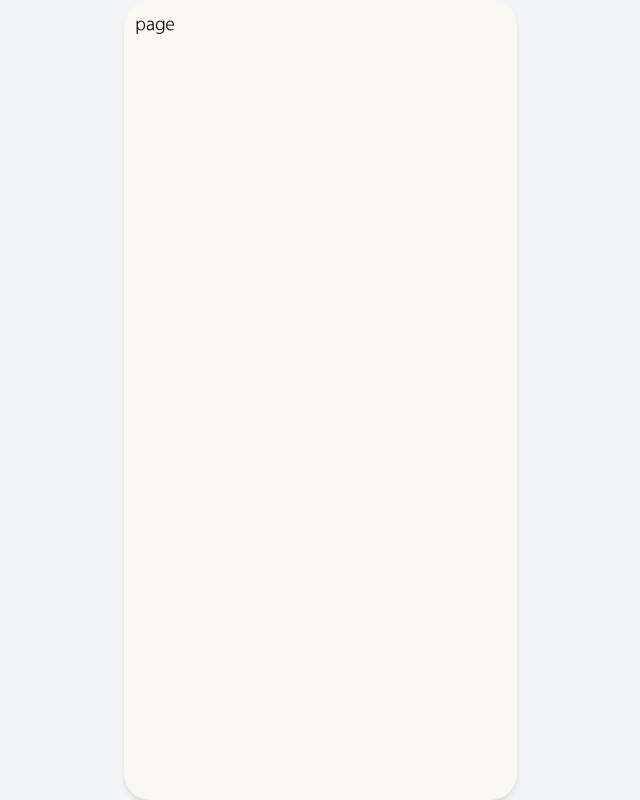
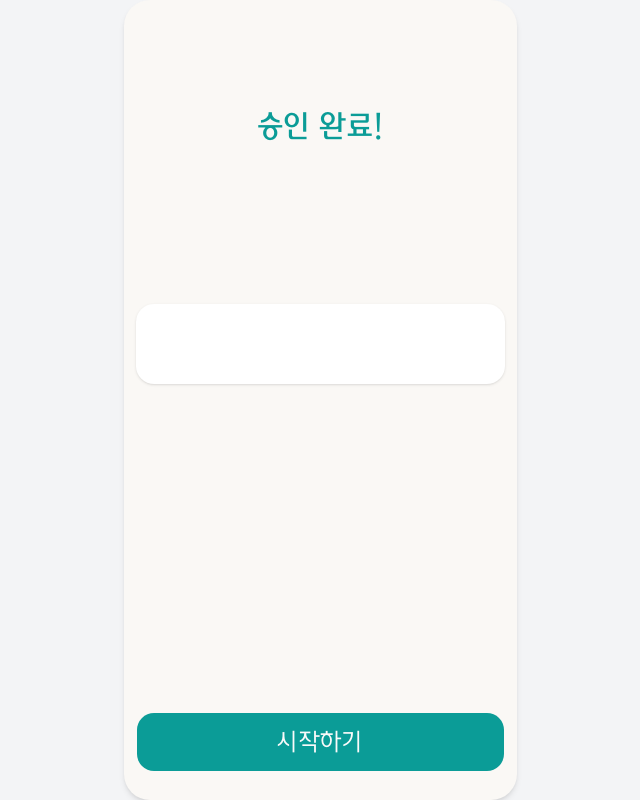
Before and after one commit to PrayForHanaro/Frontend, a Next.js app: page /onboarding/church/setup in a window 1280 px wide. Shown: the whole page, without its empty margins (320-960 px from the left). Built offline with nearby package versions, Linux system fonts and the light colour scheme.

Commit message:
feat: 교회 선택 완료 화면 추가 #12

```diff
--- a/app/(main)/onboarding/church/pending/page.tsx
+++ b/app/(main)/onboarding/church/pending/page.tsx
@@ -1,12 +1,18 @@
 'use client';
 import { Search } from 'lucide-react';
+import { useRouter } from 'next/navigation';
 import { useState } from 'react';
 import { Button } from '@/components/ui/button';
 import WhiteCard from '@/components/ui/cmm/WhiteCard';
 import { Input } from '@/components/ui/input';
 import { useDebounce } from '@/lib/debounce';
 
-//종교, 교회이름, 구역
+/**
+ * @page: 다니는 종교 단체 선택 페이지
+ * @description: 다니는 종교 단체 선택 페이지
+ * @author: 이정수
+ * @date: 2026-04-14
+ */
 
 // 임시 데이터
 const churchList = [
@@ -21,8 +27,13 @@ const username = '이징수';
 export default function Pending() {
   //TODO churchList를 DB에서 가져오기
   //TODO 가져온 데이터의 종료를 확인하고 띄워주기
+  const router = useRouter();
+  const [selectedItem, setSelectedItem] = useState<string | null>(null);
   const [filteredChurches, setFilteredChurches] = useState<string[]>([]);
 
+  const handleSelect = (item: string) => {
+    setSelectedItem((prev) => (prev === item ? null : item));
+  };
   const findChurch = (v: string) => {
     if (!v) {
       return [];
@@ -35,6 +46,21 @@ export default function Pending() {
 
   const debouncedSearch = useDebounce(findChurch, 300);
 
+  const handleKeyDown = (e: React.KeyboardEvent) => {
+    if (e.key === 'Enter') {
+      e.preventDefault();
+    }
+  };
+
+  const handleClick = () => {
+    const queryParams = new URLSearchParams({
+      id: '123', // TODO 수정 필요
+      name: selectedItem || '',
+      location: '영등포구',
+    });
+    router.push(`/onboarding/church/setup?${queryParams.toString()}`);
+  };
+
   return (
     <form className="relative min-h-full w-full">
       <h1 className="pt-24 text-center font-hana-medium text-3xl text-hana-light-mint">
@@ -46,7 +72,8 @@ export default function Pending() {
       <div className="flex items-center justify-center pt-20">
         <Search className="h-8 w-8 pr-1 text-gray-300" />
         <Input
-          id="fieldgroup-phone"
+          onKeyDown={handleKeyDown}
+          id="fieldgroup-religion"
           placeholder="다니시는 교회, 성당, 절을 검색해보세요"
           className="flex-1 bg-white p-5 pt-5 pb-5 text-2xl placeholder:text-gray-500"
           onChange={(e) => debouncedSearch(e.target.value)}
@@ -54,13 +81,20 @@ export default function Pending() {
       </div>
       <div className="grid grid-cols-1 gap-3 pt-5">
         {filteredChurches.map((filteredItem) => (
-          <WhiteCard key={filteredItem} contents={filteredItem} />
+          <WhiteCard
+            key={filteredItem}
+            contents={filteredItem}
+            description="영등포구"
+            isSelected={selectedItem === filteredItem}
+            setIsSelected={() => handleSelect(filteredItem)}
+          />
         ))}
       </div>
       <div className="absolute bottom-4 w-full items-center pt-10">
         <Button
-          type="submit"
+          type="button"
           className="h-15 w-full rounded-2xl bg-hana-linear-deep-green-end text-2xl hover:bg-hana-linear-deep-green"
+          onClick={handleClick}
         >
           선택 완료
         </Button>
--- a/app/(main)/onboarding/church/setup/page.tsx
+++ b/app/(main)/onboarding/church/setup/page.tsx
@@ -1,3 +1,38 @@
-export default function ChurchSetUp() {
-  return <div>page</div>;
+'use client';
+import { useRouter, useSearchParams } from 'next/navigation';
+import { Button } from '@/components/ui/button';
+import WhiteCard from '@/components/ui/cmm/WhiteCard';
+
+export default function SetUp() {
+  const router = useRouter();
+  const searchParams = useSearchParams();
+  const id = searchParams?.get('id') ?? '';
+  const name = searchParams?.get('name') ?? '';
+  const location = searchParams?.get('location') ?? '';
+
+  const handleClick = () => {
+    //TODO Localstorage에 교회 정보 추가
+    router.push(`/home`);
+  };
+
+  return (
+    <div className="relative min-h-full w-full">
+      <h1 className="pt-24 text-center font-hana-medium text-3xl text-hana-light-mint">
+        승인 완료!
+      </h1>
+      <div className="pt-40">
+        <WhiteCard contents={name} description={location} isSelected={false} />
+      </div>
+
+      <div className="absolute bottom-4 w-full items-center pt-10">
+        <Button
+          type="button"
+          className="h-15 w-full rounded-2xl bg-hana-linear-deep-green-end text-2xl hover:bg-hana-linear-deep-green"
+          onClick={handleClick}
+        >
+          시작하기
+        </Button>
+      </div>
+    </div>
+  );
 }
--- a/components/ui/cmm/WhiteCard.tsx
+++ b/components/ui/cmm/WhiteCard.tsx
@@ -1,13 +1,35 @@
 type Props = {
+  isSelected: boolean;
   contents: string;
+  description?: string;
+  setIsSelected?: (s: boolean) => void;
 };
 
-export default function WhiteCard({ contents }: Props) {
+export default function WhiteCard({
+  contents,
+  isSelected,
+  description,
+  setIsSelected,
+}: Props) {
+  console.log(description);
   return (
-    <div className="h-20 w-full max-w-md rounded-2xl bg-white p-3 p-5 shadow-sm">
-      <h3 className="text-center font-semibold text-gray-800 text-lg">
-        {contents}
-      </h3>
+    <div
+      className={`flex h-20 w-full max-w-md items-center justify-center ${isSelected ? `border-4 border-hana-checkin-green-b bg-white` : `bg-white`} rounded-2xl p-5 text-center shadow-sm`}
+    >
+      <button
+        type="button"
+        onClick={setIsSelected ? () => setIsSelected(!isSelected) : undefined}
+        disabled={!setIsSelected}
+        className={`h-full w-full text-center font-semibold text-gray-800 text-lg ${setIsSelected ? '' : 'cursor-not-allowed opacity-70'}`}
+      >
+        <div className="flex h-full w-full flex-col items-center justify-center gap-2 text-center">
+          <div>{contents}</div>
+
+          {description && (
+            <div className="font-hana-light text-sm">{description}</div>
+          )}
+        </div>
+      </button>
     </div>
   );
 }
--- a/lib/debounce.ts
+++ b/lib/debounce.ts
@@ -7,7 +7,7 @@
  */
 
 export function debounce<T extends (...args: Parameters<T>) => ReturnType<T>>(
-  fn: T, // T는 함수 타입, 매개변수와 반환 타입이 있는 함수
+  fn: T,
   delay: number,
 ) {
   let timeout: ReturnType<typeof setTimeout>;
```
